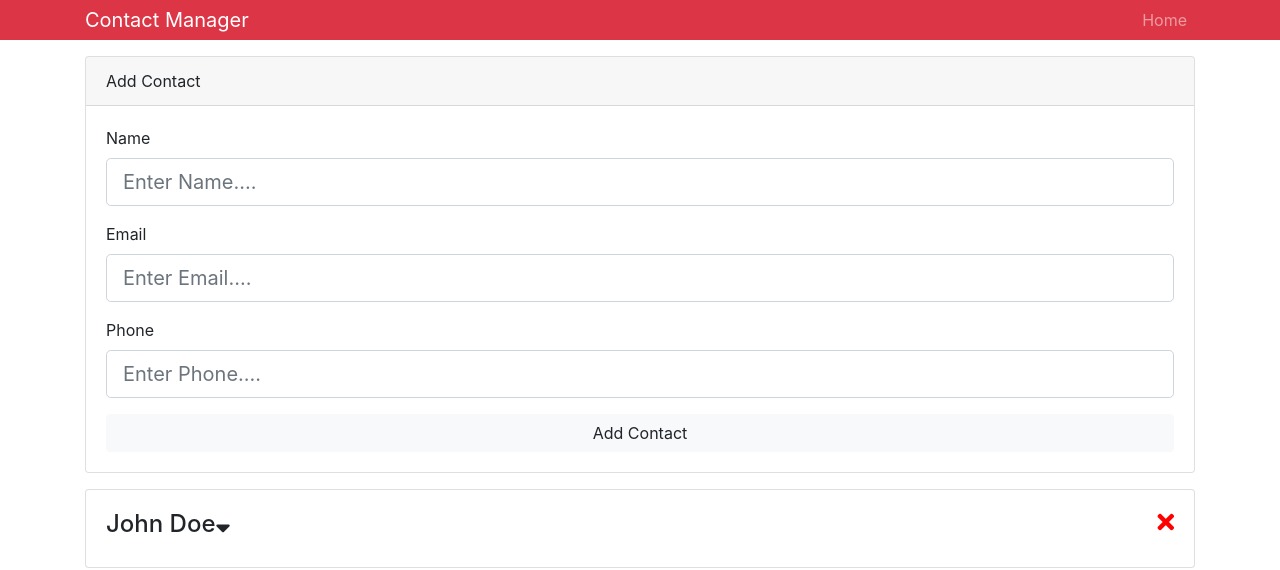
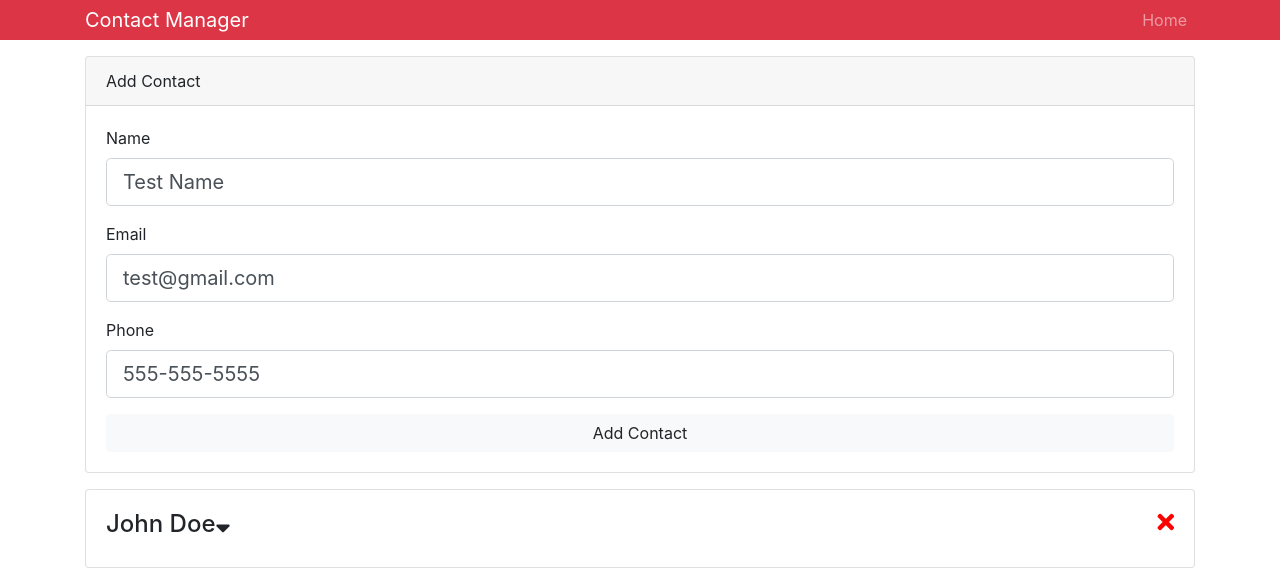
Before and after one commit to RafeSacks/contactmanager_course, a React (Create React App) app: page / in a window 1280 px wide. Shown: the top 570 px of the page. Built offline with nearby package versions, Linux system fonts and the light colour scheme.

Commit message:
Add uncontrolled component (fields using ref) example

```diff
--- a/src/App.js
+++ b/src/App.js
@@ -2,6 +2,7 @@ import React, { Component } from "react";
 import Header from "./components/layout/Header";
 import Contacts from "./components/contacts/Contacts";
 import AddContact from "./components/contacts/AddContact";
+import AddContactByRef from "./components/contacts/AddContactByRef";
 import { Provider } from "./context";
 
 import "bootstrap/dist/css/bootstrap.min.css";
@@ -14,7 +15,7 @@ class App extends Component {
         <div className="App">
           <Header branding="Contact Manager" />
           <div className="container">
-            <AddContact />
+            <AddContactByRef />
             <Contacts />
           </div>
         </div>
--- /dev/null
+++ b/src/components/contacts/AddContactByRef.js
@@ -0,0 +1,81 @@
+import React, { Component } from "react";
+
+class AddContactByRef extends Component {
+  constructor(props) {
+    super(props);
+    this.nameInput = React.createRef();
+    this.emailInput = React.createRef();
+    this.phoneInput = React.createRef();
+  }
+
+  onSubmit = event => {
+    event.preventDefault();
+
+    const contact = {
+      name: this.nameInput.current.value,
+      email: this.emailInput.current.value,
+      phone: this.phoneInput.current.value
+    };
+
+    console.log(contact);
+  };
+
+  static defaultProps = {
+    name: "Test Name",
+    email: "test@gmail.com",
+    phone: "555-555-5555"
+  };
+
+  render() {
+    const { name, email, phone } = this.props;
+    return (
+      <div className="card mb-3">
+        <div className="card-header">Add Contact</div>
+        <div className="card-body">
+          <form onSubmit={this.onSubmit}>
+            <div className="form-group">
+              <label htmlFor="name">Name</label>
+              <input
+                type="text"
+                name="name"
+                className="form-control form-control-lg"
+                placeholder="Enter Name...."
+                defaultValue={name}
+                ref={this.nameInput}
+              />
+            </div>
+            <div className="form-group">
+              <label htmlFor="email">Email</label>
+              <input
+                type="email"
+                name="email"
+                className="form-control form-control-lg"
+                placeholder="Enter Email...."
+                defaultValue={email}
+                ref={this.emailInput}
+              />
+            </div>
+            <div className="form-group">
+              <label htmlFor="phone">Phone</label>
+              <input
+                type="text"
+                name="phone"
+                className="form-control form-control-lg"
+                placeholder="Enter Phone...."
+                defaultValue={phone}
+                ref={this.phoneInput}
+              />
+            </div>
+            <input
+              type="submit"
+              value="Add Contact"
+              className="btn btn-light btn-block"
+            />
+          </form>
+        </div>
+      </div>
+    );
+  }
+}
+
+export default AddContactByRef;
```
